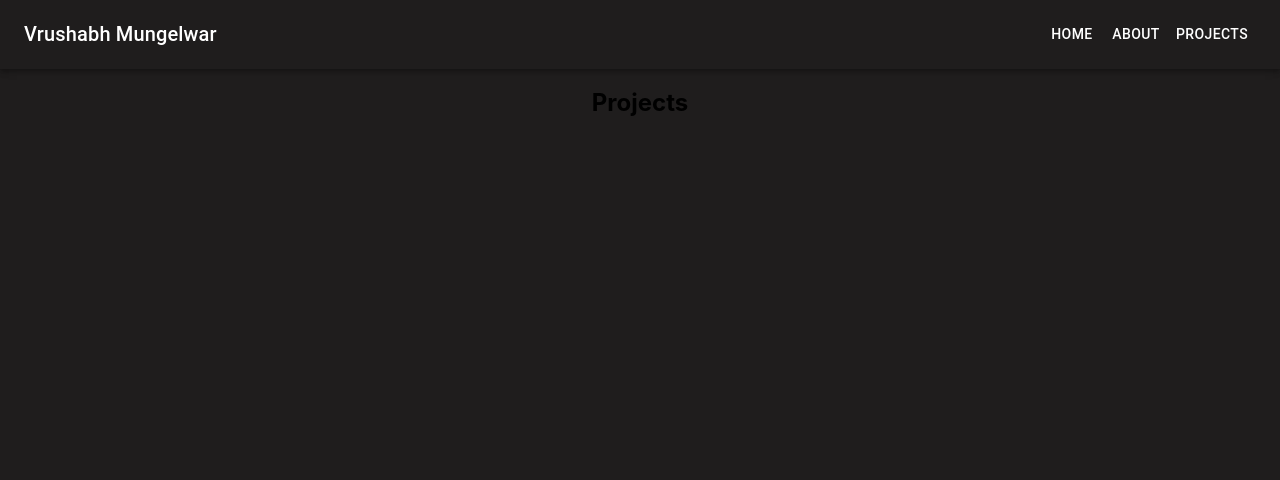
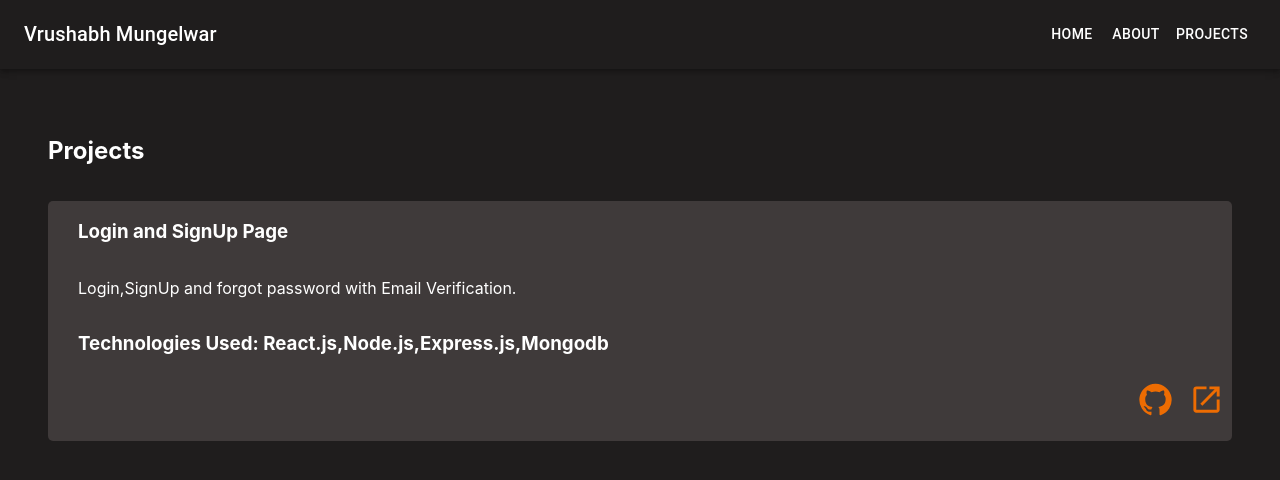
Before and after one commit to vrushabhmungelwar/portfolio, a React (Create React App) app: page /#/projects in a window 1280 px wide. Shown: the top 480 px of the page. Built offline with nearby package versions, Linux system fonts and the light colour scheme.

Commit message:
initial commit

```diff
--- a/src/App.css
+++ b/src/App.css
@@ -23,6 +23,37 @@
   align-items: flex-start;
   flex-wrap: wrap;
   align-content: flex-start;
+}
+.project-cont {
+  margin: 3rem;
+  color: white;
+  display: flex;
+  flex-direction: column;
+  align-items: flex-start;
+  flex-wrap: wrap;
+  align-content: flex-start;
+}
+.projects {
+  margin-top: 1rem;
+  min-height: 15rem;
+  height: fit-content;
+  width: 100%;
+  background-color: rgb(63, 58, 58);
+  border-radius: 5px;
+
+}
+
+.proj {
+  margin-left: 30px;
+  margin-right: 30px;
+  display: flex;
+  flex-direction: column;
+  align-items: flex-start;
+  flex-wrap: wrap;
+}
+.open-button {
+  display: flex;
+  flex-direction: row-reverse;
 }
 .paragraph {
   font-style: oblique;
--- a/src/projects.js
+++ b/src/projects.js
@@ -1,7 +1,37 @@
+import OpenInNewIcon from "@mui/icons-material/OpenInNew";
+import GitHubIcon from "@mui/icons-material/GitHub";
+import { IconButton } from "@mui/material";
 export function Projects() {
-    return (
-        <div>
-            <h2>Projects</h2>
+  return (
+    <div className="project-cont">
+      <h2>Projects</h2>
+
+      <div className="projects">
+        <div className="proj">
+          <h3>Login and SignUp Page</h3>
+          <p>Login,SignUp and forgot password with Email Verification.</p>
+          <h3>Technologies Used: React.js,Node.js,Express.js,Mongodb</h3>
         </div>
-    )
+        {/* <img src=""></img> */}
+        <div className="open-button">
+          <div>
+            <IconButton
+              href="https://xenodochial-curie-f10544.netlify.app"
+              target={"_blank"}
+            >
+              <OpenInNewIcon color="warning" fontSize="large" />
+            </IconButton>
+          </div>
+          <div>
+            <IconButton
+              href="https://github.com/vrushabhmungelwar/forgot-password-frontend.git"
+              target={"_blank"}
+            >
+              <GitHubIcon color="warning" fontSize="large" />
+            </IconButton>
+          </div>
+        </div>
+      </div>
+    </div>
+  );
 }
```
